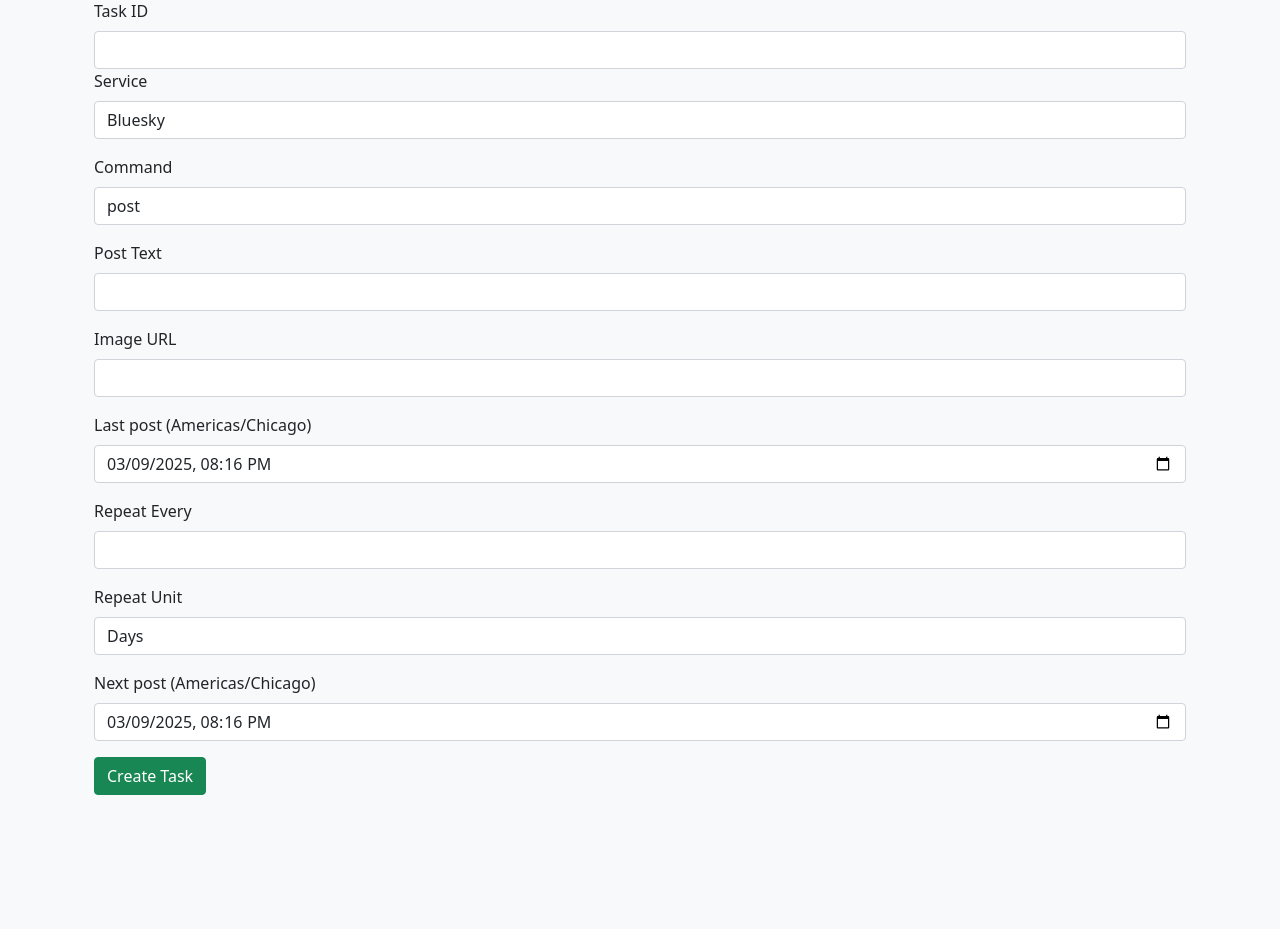
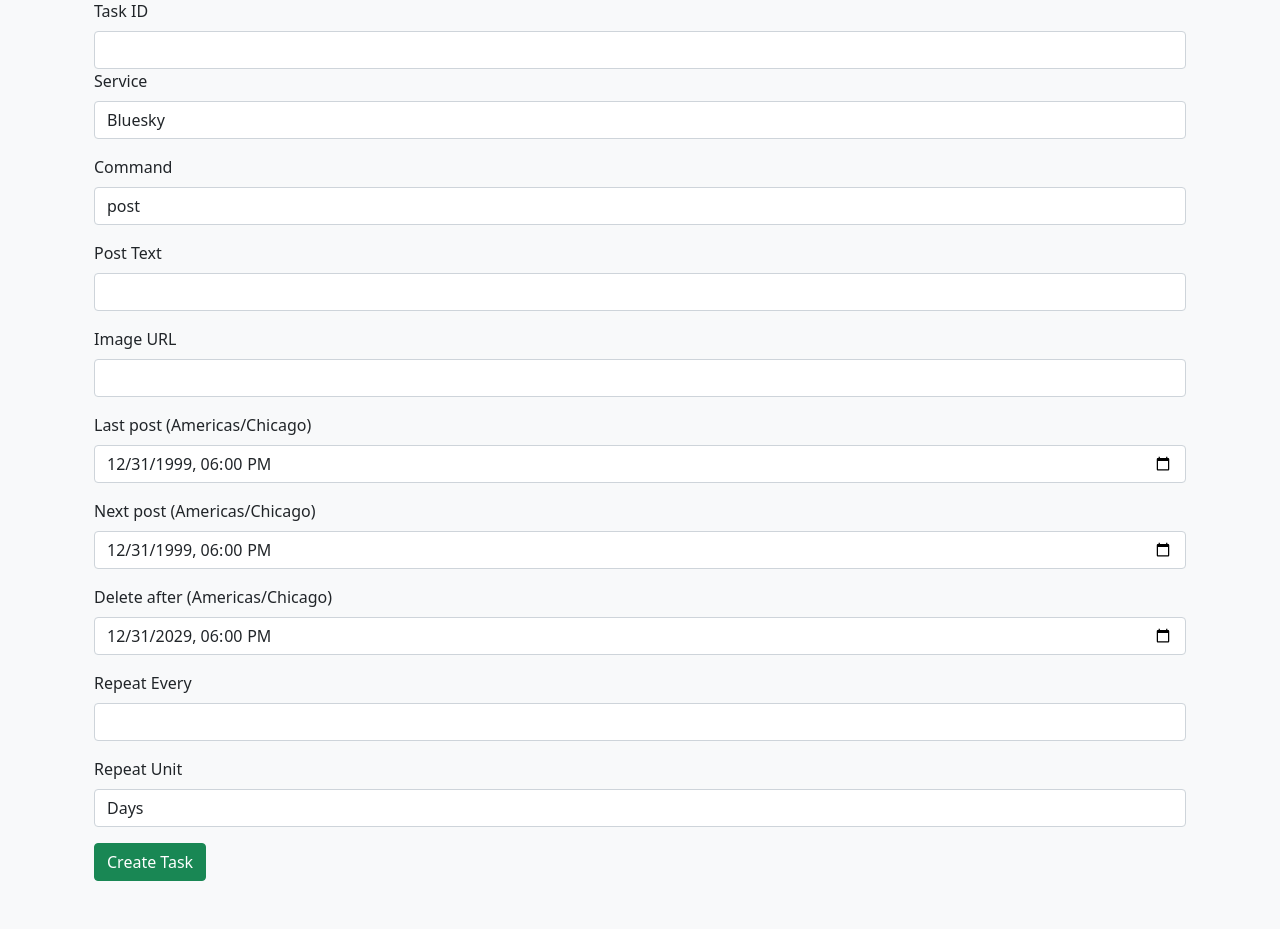
Before and after one commit to MeyerPerin-Foundation/thread-manager, a Flask app: template templates/task_form.html in a window 1280 px wide. Shown: the part 231-1160 px from the top of the page. Before the commit the page ends 1026 px from the top, so only its background shows below. Run offline with Flask 3, Linux system fonts and the light colour scheme; the template is opened without the code that fills it, so the values that code supplies are empty.

Commit message:
Fixing scheduler date fields

```diff
--- a/templates/task_form.html
+++ b/templates/task_form.html
@@ -118,12 +118,46 @@
             <!-- "All the other commands" have no parameters, so no extra fields needed -->
 
        <!-- Other task fields -->
+        <!-- Last scheduled time field -->
         <div class="mb-3">
-            <label for="last_scheduled_time_utc" class="form-label">Last post (Americas/Chicago)</label>
-            <input type="datetime-local" name="last_scheduled_time_utc_local" id="last_scheduled_time_utc" class="form-control" value="{{ task.last_scheduled_time_utc | tzfilter('America/Chicago', picker=True) }}" required>
-            <input type="hidden" name="last_scheduled_time_utc" id="last_scheduled_time_utc" value="2000-01-01T12:00:00">
-            <input type="hidden" name="last_scheduled_time_utc" id="last_scheduled_time_utc_utc">  <!-- Hidden UTC field -->
+            <label for="last_scheduled_time_local" class="form-label">Last post (Americas/Chicago)</label>
+            <input type="datetime-local" name="last_scheduled_time_local" id="last_scheduled_time_local" class="form-control"
+                value="{{ task.last_scheduled_time_utc | tzfilter('America/Chicago', picker=True) }}" required>
+            {% if task.last_scheduled_time_utc %}
+                <input type="hidden" name="last_scheduled_time_utc" id="last_scheduled_time_utc" value="{{ task.last_scheduled_time_utc }}">
+            {% else %}
+                <input type="hidden" name="last_scheduled_time_utc" id="last_scheduled_time_utc" value="2000-01-01T00:00">
+            {% endif %}
         </div>
+
+        <!-- Next scheduled time field -->
+        <div class="mb-3">
+            <label for="next_scheduled_time_local" class="form-label">Next post (Americas/Chicago)</label>
+            <input type="datetime-local" name="next_scheduled_time_local" id="next_scheduled_time_local" class="form-control"
+                value="{{ task.next_scheduled_time_utc | tzfilter('America/Chicago', picker=True) }}" required>
+            {% if task.next_scheduled_time_utc %}
+                <input type="hidden" name="next_scheduled_time_utc" id="next_scheduled_time_utc" value="{{ task.next_scheduled_time_utc }}">
+            {% else %}
+                <input type="hidden" name="next_scheduled_time_utc" id="next_scheduled_time_utc" value="2000-01-01T00:00">
+            {% endif %}
+
+
+        </div>
+
+        <!-- Delete after field -->
+        <div class="mb-3">
+            <label for="delete_after_local" class="form-label">Delete after (Americas/Chicago)</label>
+            {% if task.delete_after_utc %}
+            <input type="datetime-local" name="delete_after_local" id="delete_after_local" class="form-control"
+                value="{{ task.delete_after_utc | tzfilter('America/Chicago', picker=True) }}" required>
+                <input type="hidden" name="delete_after_utc" id="delete_after_utc" value="{{ task.delete_after_utc }}">
+            {% else %}
+            <input type="datetime-local" name="delete_after_local" id="delete_after_local" class="form-control"
+                value="{{ '2030-01-01T00:00' | tzfilter('America/Chicago', picker=True) }}" required>
+                <input type="hidden" name="delete_after_utc" id="delete_after_utc" value="2030-01-01T00:00">
+            {% endif %}
+        </div>
+
        <div class="mb-3">
             <label for="repeat_every" class="form-label">Repeat Every</label>
             <input type="number" class="form-control" id="repeat_every" name="repeat_every" value="{{ task.repeat_every if task else '' }}" required>
@@ -135,12 +169,6 @@
                 <option value="hours" {% if task and task.repeat_unit == 'hours' %}selected{% endif %}>Hours</option>
             </select>
         </div>
-        <div class="mb-3">
-            <label for="next_scheduled_time_utc" class="form-label">Next post (Americas/Chicago)</label>
-            <input type="datetime-local" name="next_scheduled_time_utc_local" id="next_scheduled_time_utc" class="form-control" value="{{ task.next_scheduled_time_utc | tzfilter('America/Chicago', picker=True) }}" required>
-            <input type="hidden" name="last_scheduled_time_utc" id="last_scheduled_time_utc" value="2000-01-01T12:00:00">
-            <input type="hidden" name="next_scheduled_time_utc" id="next_scheduled_time_utc_utc">  <!-- Hidden UTC field -->
-        </div>
 
         <button type="submit" class="btn btn-success">{{ "Update" if task else "Create" }} Task</button>
     </form>
@@ -149,80 +177,129 @@
 
 {% block scripts %}
 <script>
+    // Default date values in ISO format (without seconds)
+    const defaultDateTime = "2000-01-01T00:00";
+    const deleteAfterDefault = "2030-01-01T00:00";
 
-    /////////////////////////////////////
-    // Date/time conversion functions
-    /////////////////////////////////////
+    // -- [1] Converting a hidden UTC value to an <input> in America/Chicago
+    function convertUTCToLocal(utcId, localId, defaultVal = defaultDateTime) {
+        const utcInput = document.getElementById(utcId);
+        const localInput = document.getElementById(localId);
+        if (!utcInput || !localInput) return;
 
-    function convertToLocal() {
-        let utcInput = document.getElementById("next_scheduled_time_utc_utc");
-        let localInput = document.getElementById("next_scheduled_time_utc");
+        const rawUtc = utcInput.value;
+        if (!rawUtc) {
+            localInput.value = defaultVal;
+            return;
+        }
+        // We have a string like "2025-03-09T21:30"
+        // Turn that into a Date object in UTC by appending "Z"
+        const utcDate = new Date(rawUtc + "Z");
 
-        if (utcInput && localInput && utcInput.value) {
-            let utcDate = new Date(utcInput.value + ":00");
-            let localDate = new Date(utcDate.getTime() + utcDate.getTimezoneOffset() * 60000);
-            localInput.value = localDate.toISOString().slice(0, 16);
-        }
+        // Now convert that to Chicago time with Intl:
+        // "sv" or "en-CA" produce an ISO-like YYYY-MM-DD HH:mm output
+        const fmtOptions = {
+            timeZone: "America/Chicago",
+            year: "numeric", month: "2-digit", day: "2-digit",
+            hour: "2-digit", minute: "2-digit",
+            hour12: false
+        };
+        let chicagoString = new Intl.DateTimeFormat("en-CA", fmtOptions).format(utcDate);
+        // e.g. "2025-03-09 15:30"
+        // We want "2025-03-09T15:30" for <input type="datetime-local">
+        chicagoString = chicagoString.replace(",","").replace(" ", "T");
+
+        localInput.value = chicagoString;
     }
 
-    function convertToUTC() {
-        let localInput = document.getElementById("next_scheduled_time_utc");
-        let utcInput = document.getElementById("next_scheduled_time_utc_utc");
+    // -- [2] Converting a local value to a hidden UTC value
 
-        if (localInput && utcInput && localInput.value) {
-            const  localDate = new Date(localInput.value);
-            const isoFull = localDate.toISOString();
-            utcInput.value = isoFull.slice(0, 16);
+    function convertLocalToUTC(localId, utcId, defaultVal = defaultDateTime) {
+        const localInput = document.getElementById(localId);
+        const utcInput = document.getElementById(utcId);
+        if (!localInput || !utcInput) return;
+
+        const rawLocal = localInput.value;
+        if (!rawLocal) {
+            utcInput.value = defaultVal;
+            return;
         }
+
+        // We have a string like "2025-03-09T15:30"
+        // Turn that into a Date object in local time
+
+        const localDate = new Date(rawLocal);
+
+        // Now convert that to UTC with Intl:
+        // "sv" or "en-CA" produce an ISO-like YYYY-MM-DD HH:mm output
+
+        const fmtOptions = {
+            timeZone: "UTC",
+            year: "numeric", month: "2-digit", day: "2-digit",
+            hour: "2-digit", minute: "2-digit",
+            hour12: false
+        };
+
+        let utcString = new Intl.DateTimeFormat("en-CA", fmtOptions).format(localDate);
+
+        // e.g. "2025-03-09 21:30"
+        // We want "2025-03-09T21:30" for <input type="datetime-local">
+        utcString = utcString.replace(",","").replace(" ", "T");
+
+        utcInput.value = utcString;
+
+
+
+
     }
 
-    document.addEventListener("DOMContentLoaded", function () {
-        let utcInput = document.getElementById("next_scheduled_time_utc_utc");
-        let localInput = document.getElementById("next_scheduled_time_utc");
 
-        localInput.addEventListener("change", convertToUTC);
+    // Gather fields for consistent usage
+    const datetimeFields = [
+        { local: "last_scheduled_time_local", utc: "last_scheduled_time_utc", default: defaultDateTime },
+        { local: "next_scheduled_time_local", utc: "next_scheduled_time_utc", default: defaultDateTime },
+        { local: "delete_after_local",        utc: "delete_after_utc",        default: deleteAfterDefault }
+    ];
 
-        document.querySelector("form").addEventListener("submit", function() {
-            convertToUTC();
+    document.addEventListener("DOMContentLoaded", function() {
+        // Convert from hidden UTC → local (America/Chicago)
+        datetimeFields.forEach(field => {
+            convertUTCToLocal(field.utc, field.local, field.default);
+
+            // Whenever user changes local field, update hidden UTC
+            document.getElementById(field.local).addEventListener('change', () => {
+                convertLocalToUTC(field.local, field.utc, field.default);
+            });
         });
 
+        // On form submit, be sure the final hidden UTC fields are up-to-date
+        document.querySelector("form").addEventListener("submit", function() {
+            datetimeFields.forEach(field => {
+                convertLocalToUTC(field.local, field.utc, field.default);
+            });
+        });
     });
 
     /////////////////////////////////////
     // Command change listeners
     /////////////////////////////////////
-
     document.addEventListener("DOMContentLoaded", function () {
-        // Set up command change listener
         document.getElementById("command").addEventListener("change", toggleCommandParameters);
-        toggleCommandParameters(); // Run once at load in case we're editing
-
-        // Date/time conversion
-        let localInput = document.getElementById("next_scheduled_time_utc");
-        localInput.addEventListener("change", convertToUTC);
-
-        document.querySelector("form").addEventListener("submit", function() {
-            convertToUTC();
-        });
+        toggleCommandParameters();
     });
 
-    // Show/hide parameter fields based on selected command
     function toggleCommandParameters() {
-        const commandVal = document.getElementById("command").value;
+        const commandVal       = document.getElementById("command").value;
+        const postSection      = document.getElementById("postFields");
+        const countdownSection = document.getElementById("countdownFields");
+        const fredSection      = document.getElementById("fredFields");
+        const imgflipSection   = document.getElementById("imgflipFields");
 
-        // Sections for each command
-        const postSection = document.getElementById("postFields");
-        const countdownSection = document.getElementById("countdownFields");
-        const fredSection = document.getElementById("fredFields");
-        const imgflipSection = document.getElementById("imgflipFields");
+        postSection.style.display      = "none";
+        countdownSection.style.display = "none";
+        fredSection.style.display      = "none";
+        imgflipSection.style.display   = "none";
 
-        // Hide all sections first
-        postSection.style.display = "none";
-        countdownSection.style.display = "none";
-        fredSection.style.display = "none";
-        imgflipSection.style.display = "none";
-
-        // Show relevant section
         if (commandVal === "post") {
             postSection.style.display = "block";
         } else if (commandVal === "countdown") {
@@ -232,7 +309,6 @@
         } else if (commandVal === "imgflip") {
             imgflipSection.style.display = "block";
         }
-        // For any other command, do nothing (fields remain hidden)
     }
 
 </script>
--- a/templates/task_list.html
+++ b/templates/task_list.html
@@ -16,6 +16,7 @@
                 <th>Repeat</th>
                 <th>Post creates after</th>
                 <th>Post scheduled to</th>
+                <th>Delete after</th>
                 <th>Actions</th>
             </tr>
         </thead>
@@ -28,6 +29,11 @@
                 <td>{{ task.repeat_every }} {{ task.repeat_unit }}</td>
                 <td>{{ task.last_scheduled_time_utc | tzfilter("America/Chicago") }}</td>
                 <td>{{ task.next_scheduled_time_utc | tzfilter("America/Chicago") }}</td>
+                {% if task.delete_after_utc %}
+                <td>{{ task.delete_after_utc | tzfilter("America/Chicago") }}</td>
+                {% else %}
+                <td>n/a</td>
+                {% endif %}
                 <td>
                     <a href="{{ url_for('scheduler.view_task', task_id=task.id) }}" class="btn btn-info btn-sm">View</a>
                     <a href="{{ url_for('scheduler.edit_task', task_id=task.id) }}" class="btn btn-warning btn-sm">Edit</a>
```
Also changed, not shown: social_media/scheduler_blueprint.py (+22 -0 lines).
